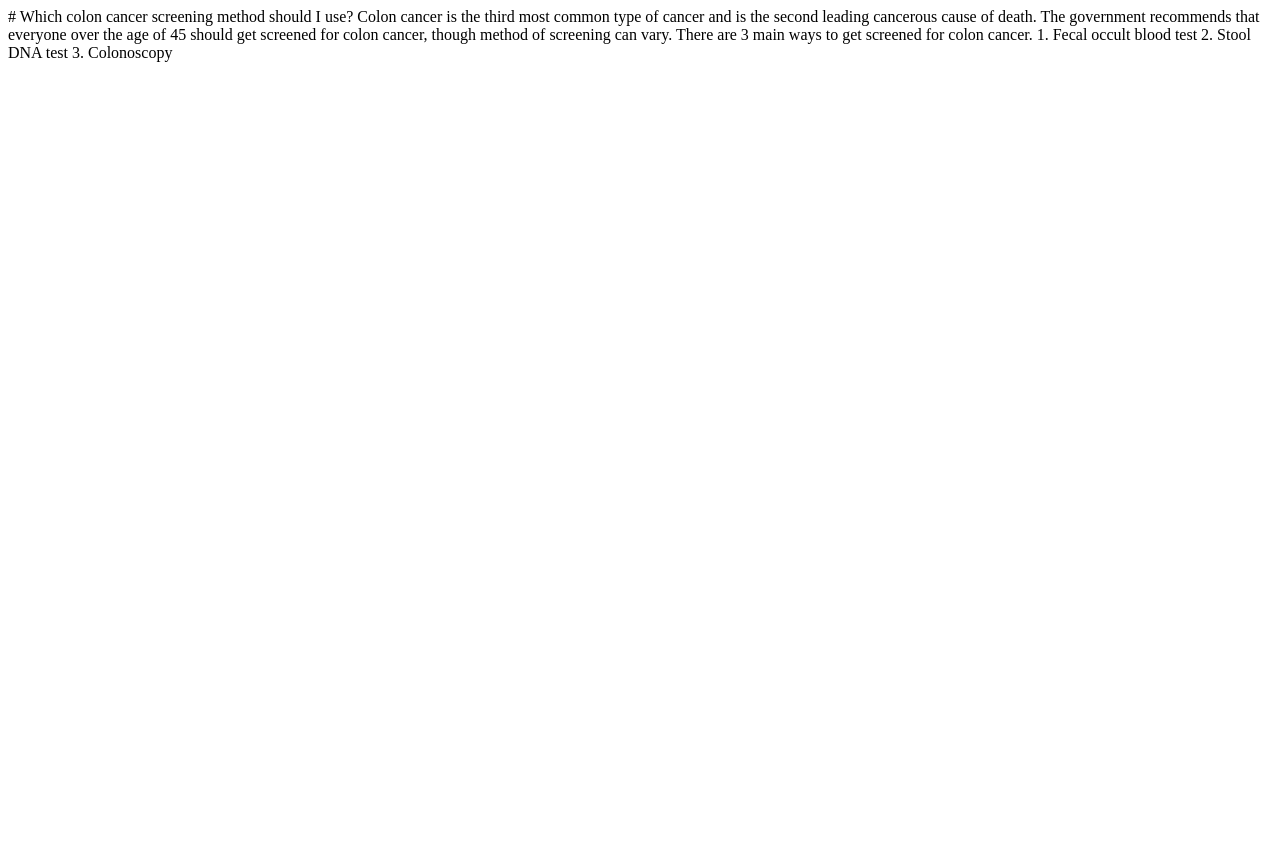
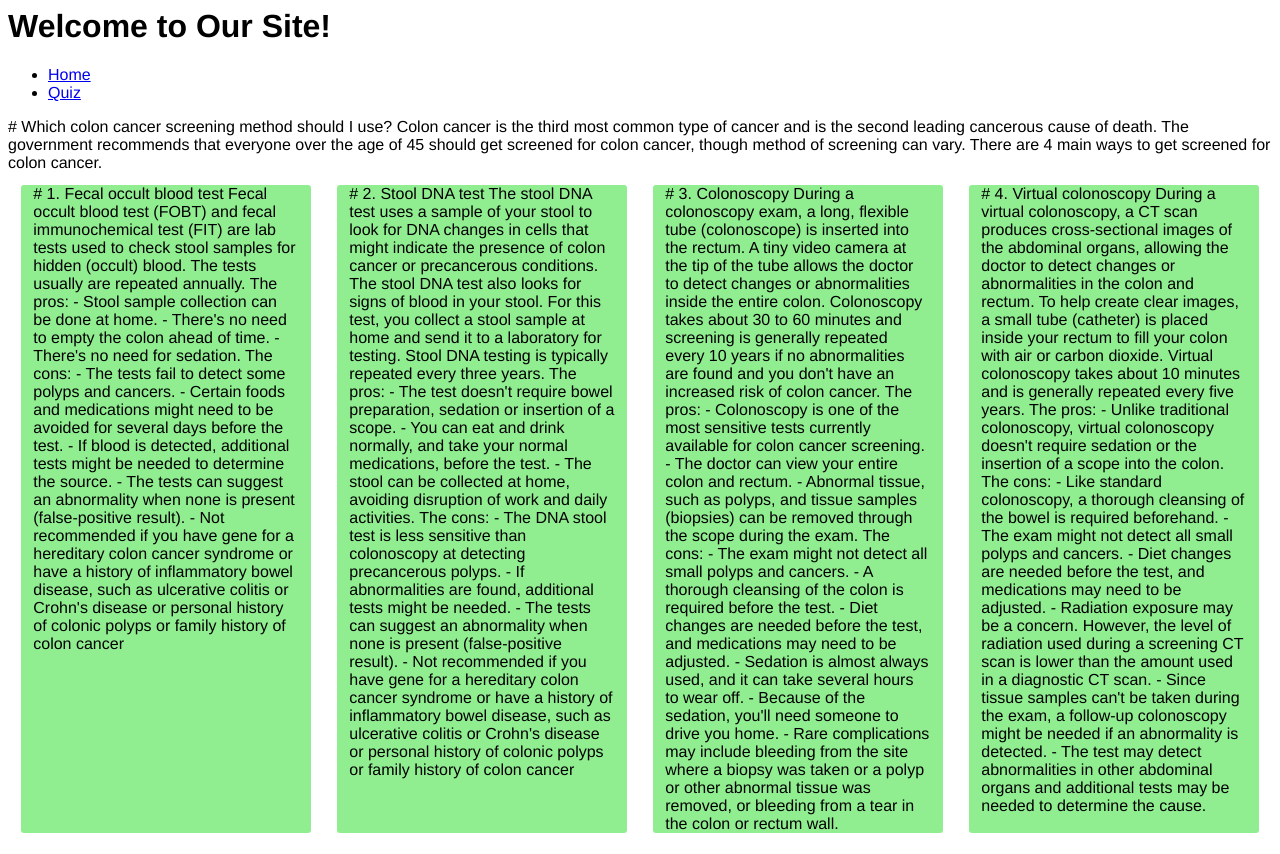
Before and after one commit to ReadabilityLOL/Colon-cancer-screening-quiz, a Flask app: page / in a window 1280 px wide. Before the commit the page ends 62 px from the top, so only its background shows below. Run offline with Flask 3, Linux system fonts and the light colour scheme; some libraries are stand-ins or nearby versions; some web fonts are replaced.

Commit message:
added header, text for different types of screening

```diff
--- /dev/null
+++ b/templates/header.html
@@ -0,0 +1,44 @@
+<header>
+  <h1>Welcome to Our Site!</h1>
+  <nav>
+    <ul>
+      <li><a href="/">Home</a></li>
+      <li><a href="/quiz">Quiz</a></li>
+    </ul>
+  </nav>
+</header>
+
+<style>
+@font-face {
+	font-family: 'proxima_nova_rgregular';
+	src: url('https://litmus.com/fonts/Emails/proximanova-regular-webfont.eot');
+	src: url('https://litmus.com/fonts/Emails/proximanova-regular-webfont.eot?#iefix') format('embedded-opentype'),
+		 url('https://litmus.com/fonts/Emails/proximanova-regular-webfont.woff') format('woff'),
+		 url('https://litmus.com/fonts/Emails/proximanova-regular-webfont.ttf') format('truetype'),
+		 url('https://litmus.com/fonts/Emails/proximanova-regular-webfont.svg#proxima_nova_rgregular') format('svg');
+	font-weight: normal;
+	font-style: normal;
+}
+
+* {
+  font-family: 'proxima_nova_rgregular', Helvetica, Arial, sans-serif;
+}
+
+.container{
+  display:flex;
+  flex-direction:row;
+  width:100%;
+}
+
+.column{
+  flex: 1 1 0px;
+  flex-grow:1;
+  margin:1%;
+  background-color:#90ee90;
+  border-radius:3px;
+  padding-left: 1%;
+  padding-right: 1%;
+
+}
+</style>
+<script type="module" src="https://md-block.verou.me/md-block.js"></script>
--- a/templates/index.html
+++ b/templates/index.html
@@ -1,4 +1,4 @@
-<script type="module" src="https://md-block.verou.me/md-block.js"></script>
+{% include 'header.html' %}
 
 
 <md-block>
@@ -7,9 +7,91 @@ Colon cancer is the third most common type of cancer and is the second leading c
 
 The government recommends that everyone over the age of 45 should get screened for colon cancer, though method of screening can vary.
 
-There are 3 main ways to get screened for colon cancer.
+There are 4 main ways to get screened for colon cancer.
 
-1. Fecal occult blood test
-2. Stool DNA test
-3. Colonoscopy
 </md-block>
+
+<div class="container">
+  <div class="column">
+    <md-block>
+    # 1. Fecal occult blood test
+
+    Fecal occult blood test (FOBT) and fecal immunochemical test (FIT) are lab tests used to check stool samples for hidden (occult) blood. The tests usually are repeated annually.
+
+The pros:
+ - Stool sample collection can be done at home.
+ - There's no need to empty the colon ahead of time.
+ - There's no need for sedation.
+
+The cons:
+ - The tests fail to detect some polyps and cancers.
+ - Certain foods and medications might need to be avoided for several days before the test.
+ - If blood is detected, additional tests might be needed to determine the source.
+ - The tests can suggest an abnormality when none is present (false-positive result).
+ - Not recommended if you have gene for a hereditary colon cancer syndrome or have a history of inflammatory bowel disease, such as ulcerative colitis or Crohn's disease or personal history of colonic polyps or family history of colon cancer
+
+    </md-block>
+  </div>
+
+  <div class="column">
+    <md-block>
+    # 2. Stool DNA test
+    The stool DNA test uses a sample of your stool to look for DNA changes in cells that might indicate the presence of colon cancer or precancerous conditions. The stool DNA test also looks for signs of blood in your stool.
+For this test, you collect a stool sample at home and send it to a laboratory for testing. Stool DNA testing is typically repeated every three years.
+
+
+The pros:
+ - The test doesn't require bowel preparation, sedation or insertion of a scope.
+ - You can eat and drink normally, and take your normal medications, before the test.
+ - The stool can be collected at home, avoiding disruption of work and daily activities.
+The cons:
+ - The DNA stool test is less sensitive than colonoscopy at detecting precancerous polyps.
+ - If abnormalities are found, additional tests might be needed.
+ - The tests can suggest an abnormality when none is present (false-positive result).
+ - Not recommended if you have gene for a hereditary colon cancer syndrome or have a history of inflammatory bowel disease, such as ulcerative colitis or Crohn's disease or personal history of colonic polyps or family history of colon cancer
+
+    </md-block>
+  </div>
+
+  <div class="column">
+    <md-block>
+    # 3. Colonoscopy
+    During a colonoscopy exam, a long, flexible tube (colonoscope) is inserted into the rectum. A tiny video camera at the tip of the tube allows the doctor to detect changes or abnormalities inside the entire colon.
+Colonoscopy takes about 30 to 60 minutes and screening is generally repeated every 10 years if no abnormalities are found and you don't have an increased risk of colon cancer.
+
+The pros:
+ - Colonoscopy is one of the most sensitive tests currently available for colon cancer screening.
+ - The doctor can view your entire colon and rectum.
+ - Abnormal tissue, such as polyps, and tissue samples (biopsies) can be removed through the scope during the exam.
+The cons:
+ - The exam might not detect all small polyps and cancers.
+ - A thorough cleansing of the colon is required before the test.
+ - Diet changes are needed before the test, and medications may need to be adjusted.
+ - Sedation is almost always used, and it can take several hours to wear off.
+ - Because of the sedation, you'll need someone to drive you home.
+ - Rare complications may include bleeding from the site where a biopsy was taken or a polyp or other abnormal tissue was removed, or bleeding from a tear in the colon or rectum wall.
+
+    </md-block>
+  </div>
+
+  <div class="column">
+    <md-block>
+    # 4. Virtual colonoscopy
+
+    During a virtual colonoscopy, a CT scan produces cross-sectional images of the abdominal organs, allowing the doctor to detect changes or abnormalities in the colon and rectum. To help create clear images, a small tube (catheter) is placed inside your rectum to fill your colon with air or carbon dioxide.
+Virtual colonoscopy takes about 10 minutes and is generally repeated every five years.
+
+The pros:
+ - Unlike traditional colonoscopy, virtual colonoscopy doesn't require sedation or the insertion of a scope into the colon.
+
+The cons:
+ - Like standard colonoscopy, a thorough cleansing of the bowel is required beforehand.
+ - The exam might not detect all small polyps and cancers.
+ - Diet changes are needed before the test, and medications may need to be adjusted.
+ - Radiation exposure may be a concern. However, the level of radiation used during a screening CT scan is lower than the amount used in a diagnostic CT scan.
+ - Since tissue samples can't be taken during the exam, a follow-up colonoscopy might be needed if an abnormality is detected.
+ - The test may detect abnormalities in other abdominal organs and additional tests may be needed to determine the cause.
+
+    </md-block>
+  </div>
+</div>
```
